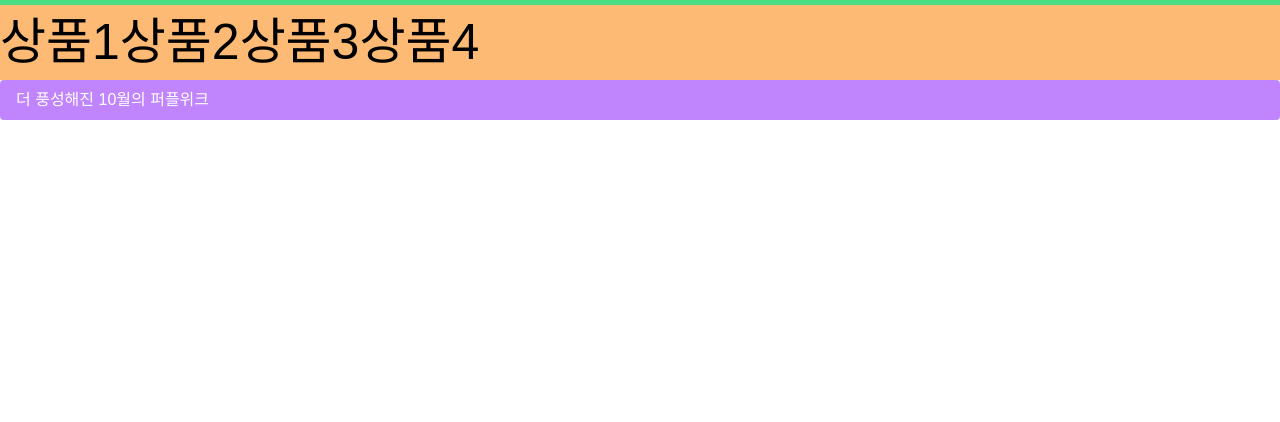
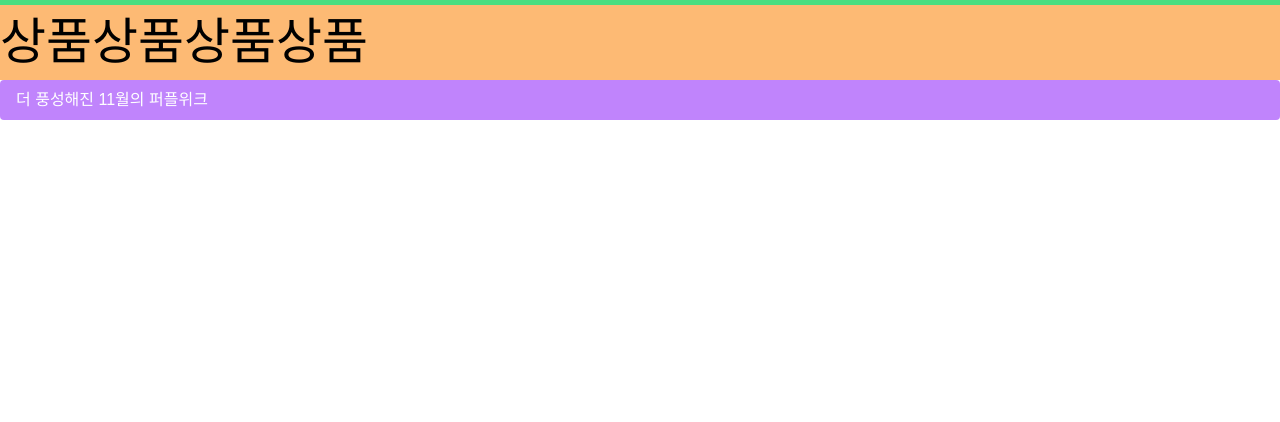
Before and after one commit to FRONTENDSCHOOL8/market-emong, a website built with Vite: page index.html in a window 1280 px wide. Shown: the part 378-800 px from the top of the page. Built offline with nearby package versions, Linux system fonts and the light colour scheme.

Commit message:
충돌 연습 - test2 test 충돌 연습
-

```diff
--- a/index.html
+++ b/index.html
@@ -11,7 +11,6 @@
     <script type="module" src="/main.js"></script>
   </head>
   <body>
-
     <div class="header bg-slate-300">
       <h1 class="logo text-150pxr font-bold">market-emong</h1>
       <p></p>
@@ -21,18 +20,17 @@
 
     <div class="swiper-product bg-orange-300 text-50pxr">
       <ul class="flex">
-        <li>상품1</li>
-        <li>상품2</li>
-        <li>상품3</li>
-        <li>상품4</li>
+        <li>상품</li>
+        <li>상품</li>
+        <li>상품</li>
+        <li>상품</li>
       </ul>
     </div>
 
     <p
       class="cye-test rounded bg-purple-400 px-4 py-2 text-20pxr text-base text-white"
     >
-      더 풍성해진 10월의 퍼플위크
+      더 풍성해진 11월의 퍼플위크
     </p>
-
   </body>
 </html>
```
